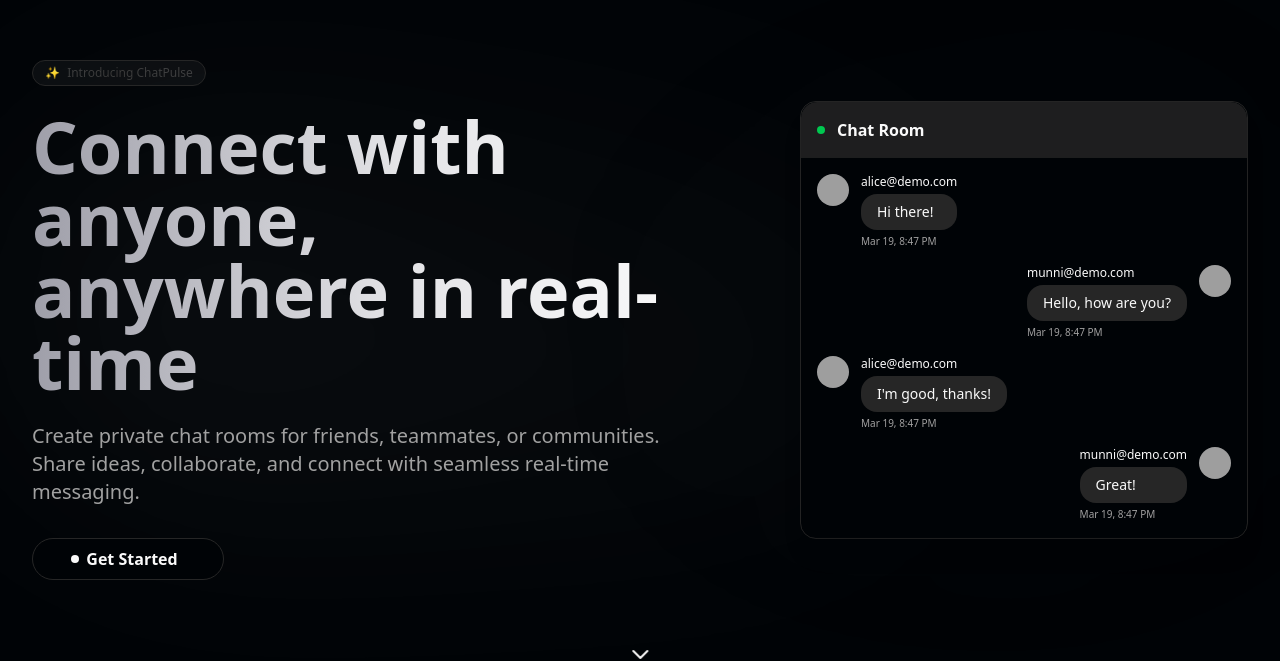
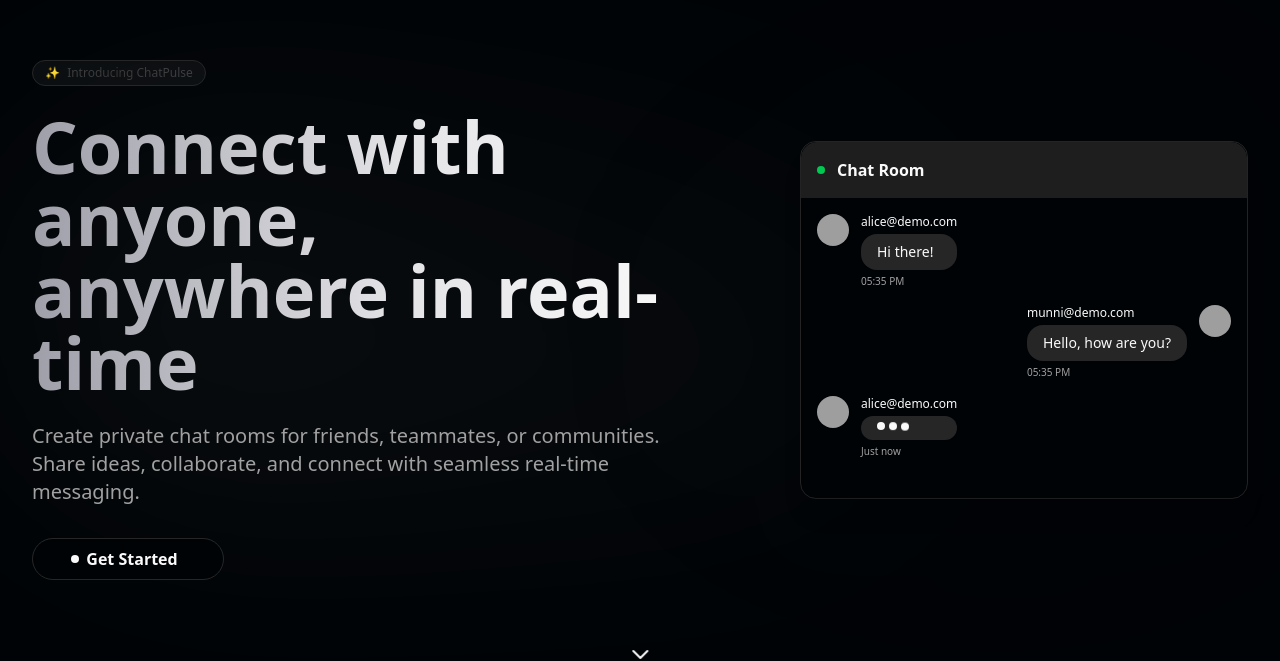
Before and after one commit to abhinavkale-dev/ChatPulse, a Next.js app in the folder client/: page / in a window 1280 px wide. Shown: the part 141-802 px from the top of the page. Built offline with nearby package versions, Linux system fonts and the light colour scheme; no server answers; grey boxes are pictures that could not be loaded.

Commit message:
[feat]: Added typing indicator

```diff
--- a/client/components/landing/ChatDemo.tsx
+++ b/client/components/landing/ChatDemo.tsx
@@ -1,4 +1,4 @@
-import React from 'react';
+import React, { useEffect, useState } from 'react';
 import { cn } from '@/lib/utils';
 import Image from 'next/image';
 
@@ -39,7 +39,116 @@ const mockMessages: Message[] = [
   },
 ];
 
+// Typing indicator component
+const TypingIndicator: React.FC<{ isUser?: boolean; avatar?: string; email: string }> = ({
+  isUser,
+  avatar,
+  email
+}) => {
+  return (
+    <div
+      className={cn(
+        "flex items-start gap-3",
+        isUser ? "flex-row-reverse" : ""
+      )}
+    >
+      {avatar && (
+        <Image
+          src={avatar}
+          width={200}
+          height={200}
+          alt="avatar"
+          className="w-8 h-8 rounded-full object-cover"
+        />
+      )}
+      <div className="max-w-[75%]">
+        <div className="flex items-center gap-2 mb-1">
+          <span className="text-xs font-medium text-primary">
+            {email}
+          </span>
+        </div>
+
+        <div className="rounded-2xl px-4 py-2 text-sm bg-muted text-foreground">
+          <div className="flex space-x-1">
+            <div className="w-2 h-2 rounded-full bg-primary animate-bounce" style={{ animationDelay: '0ms' }}></div>
+            <div className="w-2 h-2 rounded-full bg-primary animate-bounce" style={{ animationDelay: '150ms' }}></div>
+            <div className="w-2 h-2 rounded-full bg-primary animate-bounce" style={{ animationDelay: '300ms' }}></div>
+          </div>
+        </div>
+
+        <div className="text-[10px] text-muted-foreground mt-1">
+          Just now
+        </div>
+      </div>
+    </div>
+  );
+};
+
 const ChatDemo: React.FC = () => {
+  const [visibleMessages, setVisibleMessages] = useState<Message[]>([]);
+  const [typingInfo, setTypingInfo] = useState<{ isTyping: boolean; messageIndex: number }>({
+    isTyping: false,
+    messageIndex: 0
+  });
+  const [resetDemo, setResetDemo] = useState(false);
+
+  useEffect(() => {
+    // Reset effect
+    if (resetDemo) {
+      setVisibleMessages([]);
+      setTypingInfo({ isTyping: false, messageIndex: 0 });
+      setResetDemo(false);
+      return;
+    }
+
+    // Initial delay before starting the demo
+    const initialDelay = setTimeout(() => {
+      if (mockMessages.length > 0 && visibleMessages.length === 0) {
+        setVisibleMessages([mockMessages[0]]);
+        setTypingInfo({ isTyping: true, messageIndex: 1 });
+      }
+    }, 1000);
+
+    return () => clearTimeout(initialDelay);
+  }, [resetDemo]);
+
+  useEffect(() => {
+    // Handle typing animation and message display
+    if (typingInfo.isTyping && typingInfo.messageIndex < mockMessages.length) {
+      const typingTimer = setTimeout(() => {
+        // Stop typing and show the next message
+        setTypingInfo({ isTyping: false, messageIndex: typingInfo.messageIndex });
+        setVisibleMessages(prev => [...prev, mockMessages[typingInfo.messageIndex]]);
+
+        // Set up the next person to type after a short pause
+        const nextTypingTimer = setTimeout(() => {
+          if (typingInfo.messageIndex + 1 < mockMessages.length) {
+            setTypingInfo({
+              isTyping: true,
+              messageIndex: typingInfo.messageIndex + 1
+            });
+          } else {
+            // All messages shown, reset after a long delay
+            const resetTimer = setTimeout(() => {
+              setResetDemo(true);
+            }, 5000);
+            return () => clearTimeout(resetTimer);
+          }
+        }, 1000);
+
+        return () => clearTimeout(nextTypingTimer);
+      }, 2000);
+
+      return () => clearTimeout(typingTimer);
+    }
+  }, [typingInfo, visibleMessages]);
+
+  // Get current date-time for messages
+  const getCurrentTime = () => {
+    const now = new Date();
+    return now.toLocaleTimeString([], { hour: '2-digit', minute: '2-digit' });
+  };
+
   return (
     <div className="bg-background rounded-2xl border">
       <div className="w-full max-w-md mx-auto rounded-2xl shadow-xl overflow-hidden">
@@ -50,8 +159,8 @@ const ChatDemo: React.FC = () => {
           </div>
         </div>
 
-        <div className="p-4 space-y-4">
-          {mockMessages.map((message) => (
+        <div className="p-4 space-y-4" style={{ minHeight: '300px' }}>
+          {visibleMessages.map((message) => (
             <div
               key={message.id}
               className={cn(
@@ -80,11 +189,19 @@ const ChatDemo: React.FC = () => {
                 </div>
 
                 <div className="text-[10px] text-muted-foreground mt-1">
-                  Mar 19, 8:47 PM
+                  {getCurrentTime()}
                 </div>
               </div>
             </div>
           ))}
+
+          {typingInfo.isTyping && typingInfo.messageIndex < mockMessages.length && (
+            <TypingIndicator
+              isUser={mockMessages[typingInfo.messageIndex].isUser}
+              avatar={mockMessages[typingInfo.messageIndex].avatar}
+              email={mockMessages[typingInfo.messageIndex].email}
+            />
+          )}
         </div>
       </div>
     </div>
```
